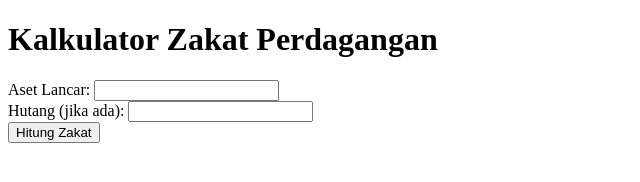
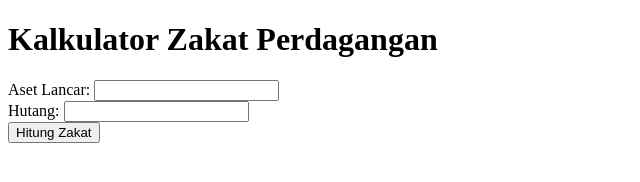
Before and after one commit to pengumpulanbma/webbma, a plain HTML site: page kalkulator-zakat-perdagangan.html in a window 1280 px wide. Shown: the whole page, without its empty margins (0-640 px from the left). Drawn offline with Linux system fonts and the light colour scheme.

Commit message:
Update kalkulator-zakat-perdagangan.html

```diff
--- a/kalkulator-zakat-perdagangan.html
+++ b/kalkulator-zakat-perdagangan.html
@@ -11,7 +11,7 @@
     <label for="asetLancar">Aset Lancar:</label>
     <input type="number" id="asetLancar" name="asetLancar" required>
     <br>
-    <label for="hutang">Hutang (jika ada):</label>
+    <label for="hutang">Hutang:</label>
     <input type="number" id="hutang" name="hutang">
     <br>
     <button type="button" onclick="hitungZakat()">Hitung Zakat</button>
```
